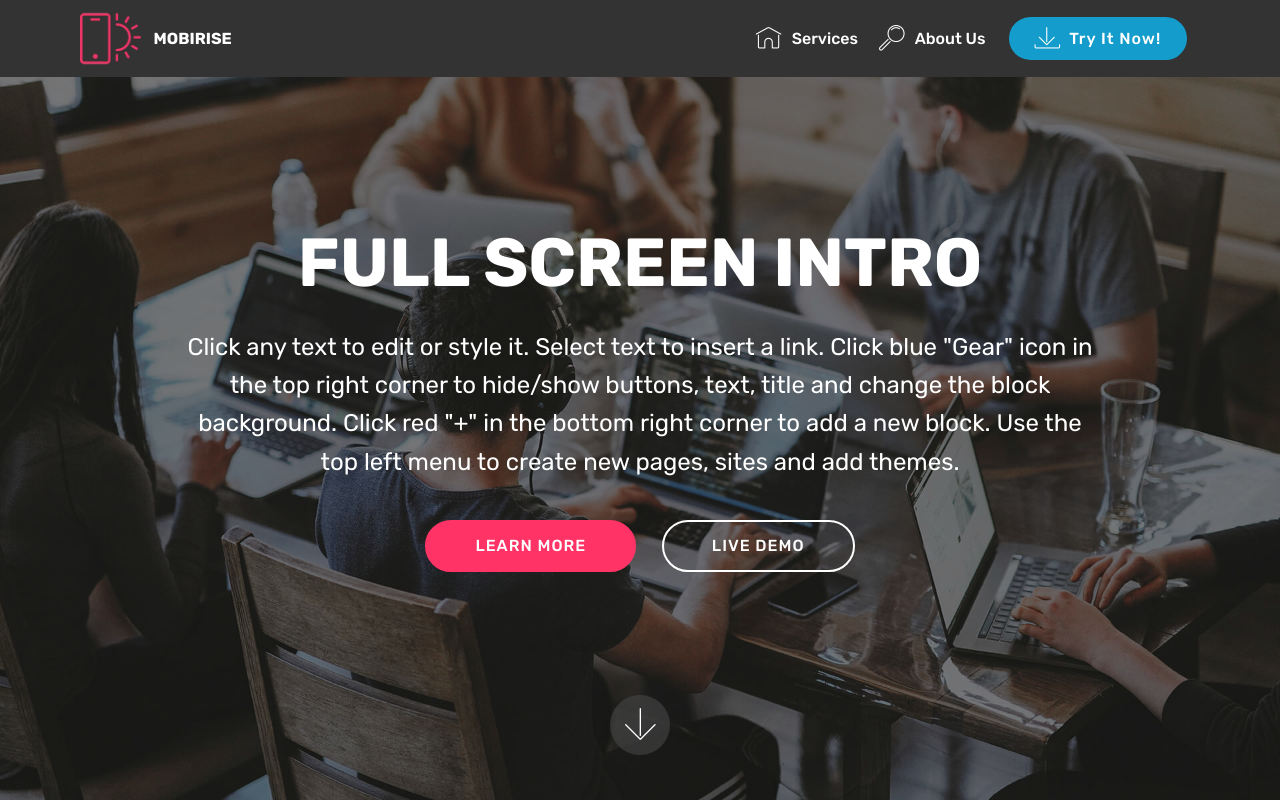
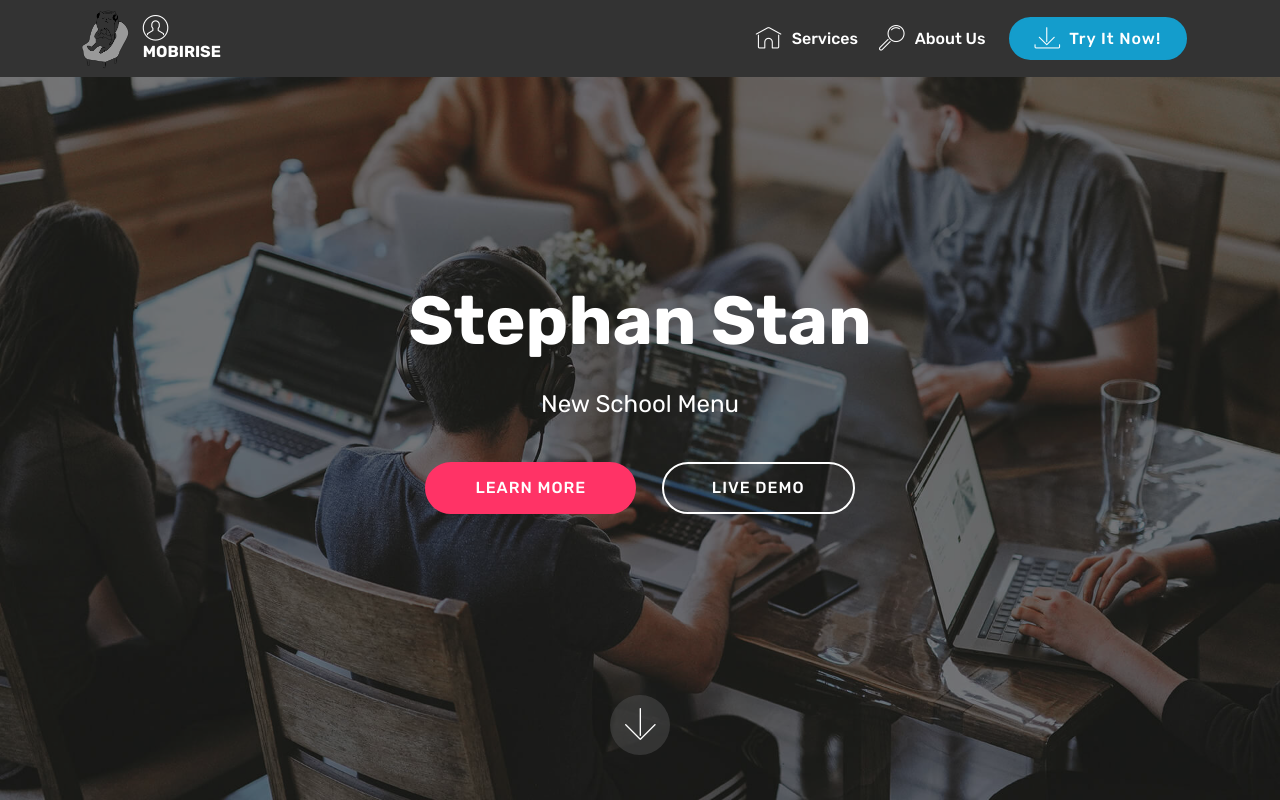
Before and after one commit to stephanstan/boot, a plain HTML site: page index.html in a window 1280 px wide. Drawn offline with Linux system fonts and the light colour scheme; files whose address does not match are found by name.

Commit message:
create github pages

```diff
--- /dev/null
+++ b/assets/images/hashes.json
@@ -0,0 +1 @@
+{"YK5+auWKudx/lkqIP3V9oA==":"mbr.png"}
--- a/index.html
+++ b/index.html
@@ -6,7 +6,7 @@
   <meta http-equiv="X-UA-Compatible" content="IE=edge">
   <meta name="generator" content="Mobirise v4.12.3, mobirise.com">
   <meta name="viewport" content="width=device-width, initial-scale=1, minimum-scale=1">
-  <link rel="shortcut icon" href="assets/images/logo2.png" type="image/x-icon">
+  <link rel="shortcut icon" href="assets/images/mbr.png" type="image/x-icon">
   <meta name="description" content="">
 
 
@@ -41,14 +41,12 @@
             <div class="navbar-brand">
                 <span class="navbar-logo">
                     <a href="https://mobirise.co">
-                         <img src="assets/images/logo2.png" alt="Mobirise" style="height: 3.8rem;">
+                         <img src="assets/images/mbr.png" alt="Mobirise" title="" style="height: 3.8rem;">
                     </a>
                 </span>
-                <span class="navbar-caption-wrap">
-                    <a class="navbar-caption text-white display-4" href="https://mobirise.co">
+                <span class="navbar-caption-wrap"><a class="navbar-caption text-white display-4" href="https://mobirise.co"><span class="mbri-user mbr-iconfont mbr-iconfont-btn"></span>
                         MOBIRISE
-                    </a>
-                </span>
+                    </a></span>
             </div>
         </div>
         <div class="collapse navbar-collapse" id="navbarSupportedContent">
@@ -64,17 +62,15 @@
                         About Us
                     </a>
                 </li></ul>
-            <div class="navbar-buttons mbr-section-btn">
-                <a class="btn btn-sm btn-primary display-4" href="https://mobirise.co">
+            <div class="navbar-buttons mbr-section-btn"><a class="btn btn-sm btn-primary display-4" href="https://mobirise.co">
                     <span class="mbri-save mbr-iconfont mbr-iconfont-btn "></span>
                     Try It Now!
-                </a>
-            </div>
+                </a></div>
         </div>
     </nav>
 </section>
 
-<section class="engine"><a href="https://mobirise.info/a">online website builder</a></section><section class="cid-rUAQ1wEWgI mbr-fullscreen mbr-parallax-background" id="header2-1">
+<section class="engine"><a href="https://mobirise.info/p">web templates free download</a></section><section class="cid-rUAQ1wEWgI mbr-fullscreen mbr-parallax-background" id="header2-1">
 
 
 
@@ -83,17 +79,11 @@
     <div class="container align-center">
         <div class="row justify-content-md-center">
             <div class="mbr-white col-md-10">
-                <h1 class="mbr-section-title mbr-bold pb-3 mbr-fonts-style display-1">
-                    FULL SCREEN INTRO
-                </h1>
+                <h1 class="mbr-section-title mbr-bold pb-3 mbr-fonts-style display-1">Stephan Stan</h1>
 
-                <p class="mbr-text pb-3 mbr-fonts-style display-5">
-                    Click any text to edit or style it. Select text to insert a link. Click blue "Gear" icon in the top right corner to hide/show buttons, text, title and change the block background. Click red "+" in the bottom right corner to add a new block. Use the top left menu to create new pages, sites and add themes.
-                </p>
-                <div class="mbr-section-btn">
-                    <a class="btn btn-md btn-secondary display-4" href="https://mobirise.co">LEARN MORE</a>
-                    <a class="btn btn-md btn-white-outline display-4" href="https://mobirise.co">LIVE DEMO</a>
-                </div>
+                <p class="mbr-text pb-3 mbr-fonts-style display-5">New School Menu</p>
+                <div class="mbr-section-btn"><a class="btn btn-md btn-secondary display-4" href="https://mobirise.co">LEARN MORE</a>
+                    <a class="btn btn-md btn-white-outline display-4" href="https://mobirise.co">LIVE DEMO</a></div>
             </div>
         </div>
     </div>
```
Also changed, not shown: assets/images/mbr.png (added), 1 other file.
